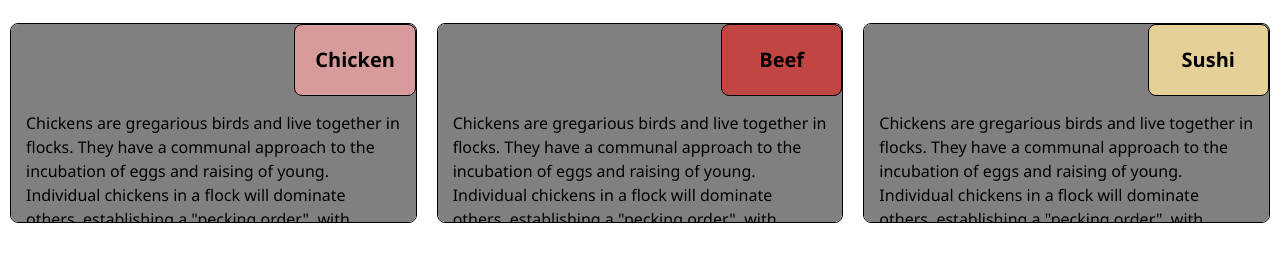
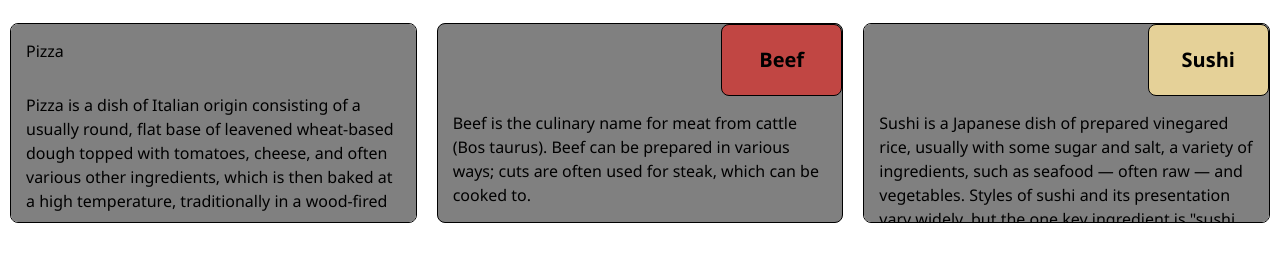
Before and after one commit to bhavyanjain3004/html.github.io, a plain HTML site: page index.html in a window 1280 px wide. Shown: the part 113-374 px from the top of the page. Drawn offline with nearby package versions, Linux system fonts and the light colour scheme; files that its build step writes are made by us from their sources.

Commit message:
Update index.html

```diff
--- a/index.html
+++ b/index.html
@@ -191,18 +191,12 @@ p {
     <div class="box">
         <div class="container item1">
             <section>
-                <div id="chicken">
-                    <p>Chicken</p>
+                 <div id="Pizza">
+                    <p>Pizza</p>
                 </div>
-                <p>Chickens are gregarious birds and live together in flocks. They have a communal approach to the
-                    incubation of eggs and raising of young. Individual chickens in a flock will dominate others,
-                    establishing a "pecking order", with dominant individuals having priority for food access and
-                    nesting locations. Removing hens or roosters from a flock causes a temporary disruption to this
-                    social order until a new pecking order is established. Adding hens, especially younger birds, to an
-                    existing flock can lead to fighting and injury.[19] When a rooster finds food, he may call other
-                    chickens to eat first. He does this by clucking in a high pitch as well as picking up and dropping
-                    the food. This behavior may also be observed in mother hens to call their chicks and encourage them
-                    to eat.</p>
+                <p>Pizza is a dish of Italian origin consisting of a usually round, flat base of leavened
+                    wheat-based dough topped with tomatoes, cheese, and often various other ingredients, which is then
+                    baked at a high temperature, traditionally in a wood-fired oven.</p>
             </section>
         </div>
 
@@ -211,15 +205,8 @@ p {
                 <div id="beef">
                     <p>Beef</p>
                 </div>
-                <p>Chickens are gregarious birds and live together in flocks. They have a communal approach to the
-                    incubation of eggs and raising of young. Individual chickens in a flock will dominate others,
-                    establishing a "pecking order", with dominant individuals having priority for food access and
-                    nesting locations. Removing hens or roosters from a flock causes a temporary disruption to this
-                    social order until a new pecking order is established. Adding hens, especially younger birds, to an
-                    existing flock can lead to fighting and injury.[19] When a rooster finds food, he may call other
-                    chickens to eat first. He does this by clucking in a high pitch as well as picking up and dropping
-                    the food. This behavior may also be observed in mother hens to call their chicks and encourage them
-                    to eat.</p>
+                <p>Beef is the culinary name for meat from cattle (Bos taurus). Beef can be prepared in
+                    various ways; cuts are often used for steak, which can be cooked to.</p>
             </section>
         </div>
 
@@ -228,15 +215,10 @@ p {
                 <div id="sushi">
                     <p>Sushi</p>
                 </div>
-                <p>Chickens are gregarious birds and live together in flocks. They have a communal approach to the
-                    incubation of eggs and raising of young. Individual chickens in a flock will dominate others,
-                    establishing a "pecking order", with dominant individuals having priority for food access and
-                    nesting locations. Removing hens or roosters from a flock causes a temporary disruption to this
-                    social order until a new pecking order is established. Adding hens, especially younger birds, to an
-                    existing flock can lead to fighting and injury.[19] When a rooster finds food, he may call other
-                    chickens to eat first. He does this by clucking in a high pitch as well as picking up and dropping
-                    the food. This behavior may also be observed in mother hens to call their chicks and encourage them
-                    to eat.</p>
+                <p>Sushi is a Japanese dish of prepared vinegared rice, usually with some sugar and salt,
+                    a variety of ingredients, such as seafood — often raw — and vegetables. Styles of sushi and its
+                    presentation vary widely, but the one key ingredient is "sushi rice", also referred to as shari,
+                    or sumeshi.</p>
             </section>
         </div>
 
```
